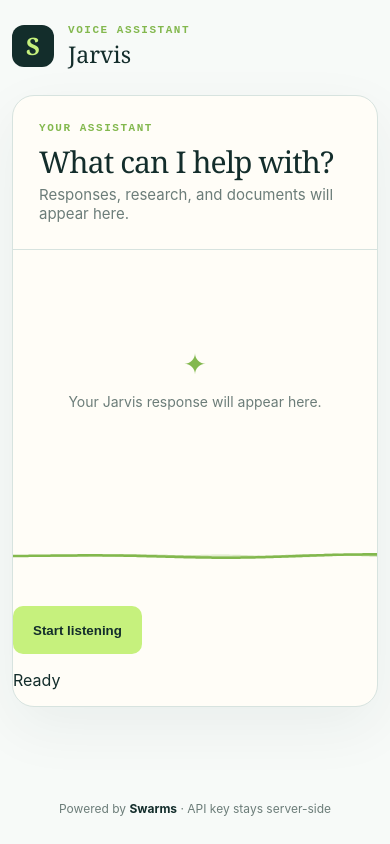
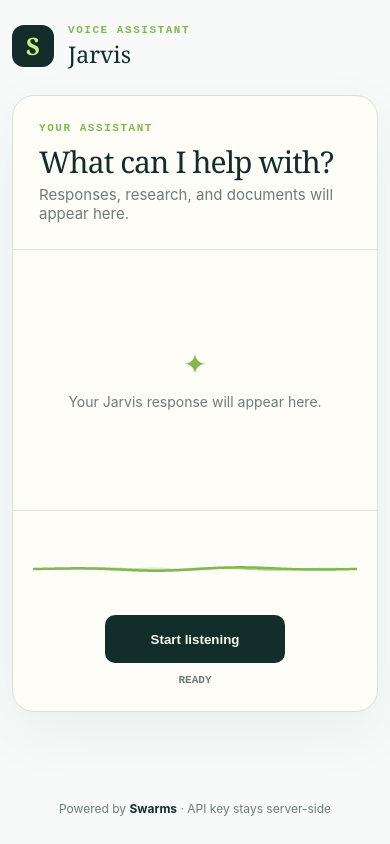
Before and after one commit to HuedCode88/Shark-Byte-2026, a React (Vite) app in the folder Jarvis/: page / in a window 390 px wide. Built offline with nearby package versions, Linux system fonts and the light colour scheme.

Commit message:
Super huge big swarm update with elevenlabs

```diff
--- a/Jarvis/src/App.css
+++ b/Jarvis/src/App.css
@@ -140,11 +140,18 @@ h2 { margin: 10px 0 8px; font: 500 clamp(30px, 5vw, 46px)/1.05 Georgia, serif; l
 @keyframes blink { 0%, 60%, 100% { opacity: .2; } 30% { opacity: 1; } }
 
 .error-message { margin: 0 48px 18px; color: #a53d42; font-size: 13px; }
-.question-form { padding: 24px clamp(20px, 5vw, 48px) 30px; border-top: 1px solid var(--line); }
-.question-form label { display: block; margin-bottom: 9px; color: var(--muted); font: 700 11px/1.2 ui-monospace, monospace; letter-spacing: .1em; text-transform: uppercase; }
-.input-row { display: flex; gap: 10px; }
-input { min-width: 0; flex: 1; padding: 14px 16px; border: 1px solid var(--line); border-radius: 10px; background: white; color: var(--ink); font: inherit; outline: none; }
-input:focus { border-color: var(--dark-mint); box-shadow: 0 0 0 3px rgba(131, 184, 78, .16); }
+.voice-console { padding: 12px clamp(20px, 5vw, 48px) 28px; border-top: 1px solid var(--line); text-align: center; }
+.speech-wave { display: grid; min-height: 92px; place-items: center; }
+.speech-wave canvas { display: block; max-width: 100%; height: auto; }
+.voice-actions { display: flex; flex-wrap: wrap; align-items: center; justify-content: center; gap: 10px; }
+.voice-actions button { min-height: 46px; }
+.mic-button { min-width: 180px; background: var(--ink); color: #f5faef; }
+.mic-button:hover:not(:disabled) { background: #244a46; }
+.mic-button.listening { background: var(--mint); color: var(--ink); }
+.stop-speaking-button { border: 1px solid var(--line); background: transparent; color: var(--ink); }
+.stop-speaking-button:hover:not(:disabled) { background: #edf3ee; }
+.voice-status { margin: 10px 0 0; color: var(--muted); font: 700 11px/1.4 ui-monospace, monospace; text-transform: uppercase; }
+.transcript-note { max-width: 620px; margin: 8px auto 0; color: var(--muted); font-size: 13px; line-height: 1.5; overflow-wrap: anywhere; }
 button { padding: 0 20px; border: 0; border-radius: 10px; background: var(--mint); color: var(--ink); font-weight: 700; cursor: pointer; }
 button:hover:not(:disabled) { background: #b7e96b; }
 button:disabled { cursor: not-allowed; opacity: .55; }
@@ -158,6 +165,7 @@ footer strong { color: var(--ink); }
   .status { display: none; }
   .message-row { max-width: 92%; }
   .message-row.research-message { max-width: 100%; }
-  .input-row { flex-direction: column; }
-  button { min-height: 48px; }
+  .error-message { margin: 0 20px 16px; }
+  .voice-console { padding-bottom: 22px; }
+  .voice-actions button { min-height: 48px; }
 }
--- a/Jarvis/src/hooks/useSpeechRecognition.js
+++ b/Jarvis/src/hooks/useSpeechRecognition.js
@@ -4,6 +4,7 @@ export function useSpeechRecognition({
   silenceMs = 2000,
   silenceThreshold = 0.015, // tune for your mic
   onFinish,
+  levelRef,
 } = {}) {
   const [listening, setListening] = useState(false);
   const [transcribing, setTranscribing] = useState(false);
@@ -13,7 +14,10 @@ export function useSpeechRecognition({
   const recorderRef = useRef(null);
   const timerRef = useRef(null);
   const onFinishRef = useRef(onFinish);
-  onFinishRef.current = onFinish;
+
+  useEffect(() => {
+    onFinishRef.current = onFinish;
+  }, [onFinish]);
 
   useEffect(() => () => clearInterval(timerRef.current), []);
 
@@ -47,6 +51,7 @@ export function useSpeechRecognition({
       let sum = 0;
       for (const s of samples) sum += ((s - 128) / 128) ** 2;
       const rms = Math.sqrt(sum / samples.length);
+      if (levelRef) levelRef.current = Math.min(1, rms * 8);
 
       if (rms > silenceThreshold) {
         heardSpeech = true;
@@ -63,6 +68,7 @@ export function useSpeechRecognition({
 
     recorder.onstop = async () => {
       clearInterval(timerRef.current);
+      if (levelRef) levelRef.current = 0;
       stream.getTracks().forEach((t) => t.stop()); // release the mic
       ctx.close();
       setListening(false);
@@ -87,7 +93,7 @@ export function useSpeechRecognition({
 
     recorder.start();
     setListening(true);
-  }, [silenceMs, silenceThreshold]);
+  }, [silenceMs, silenceThreshold, levelRef]);
 
   const stop = useCallback(() => {
     if (recorderRef.current?.state === "recording") recorderRef.current.stop();
```
